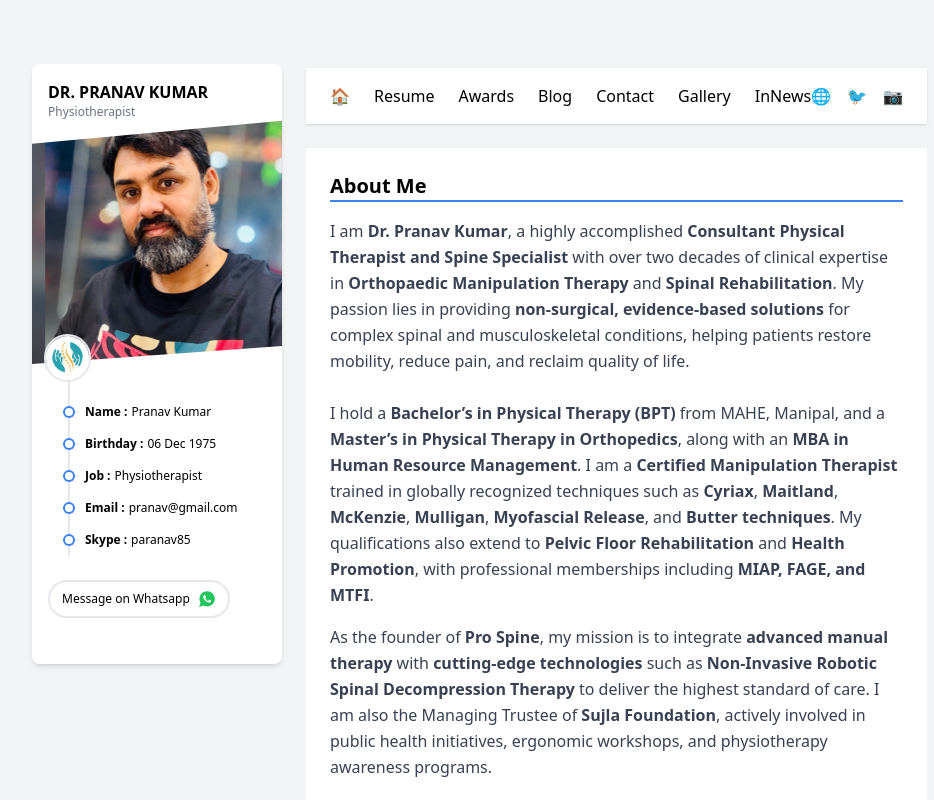
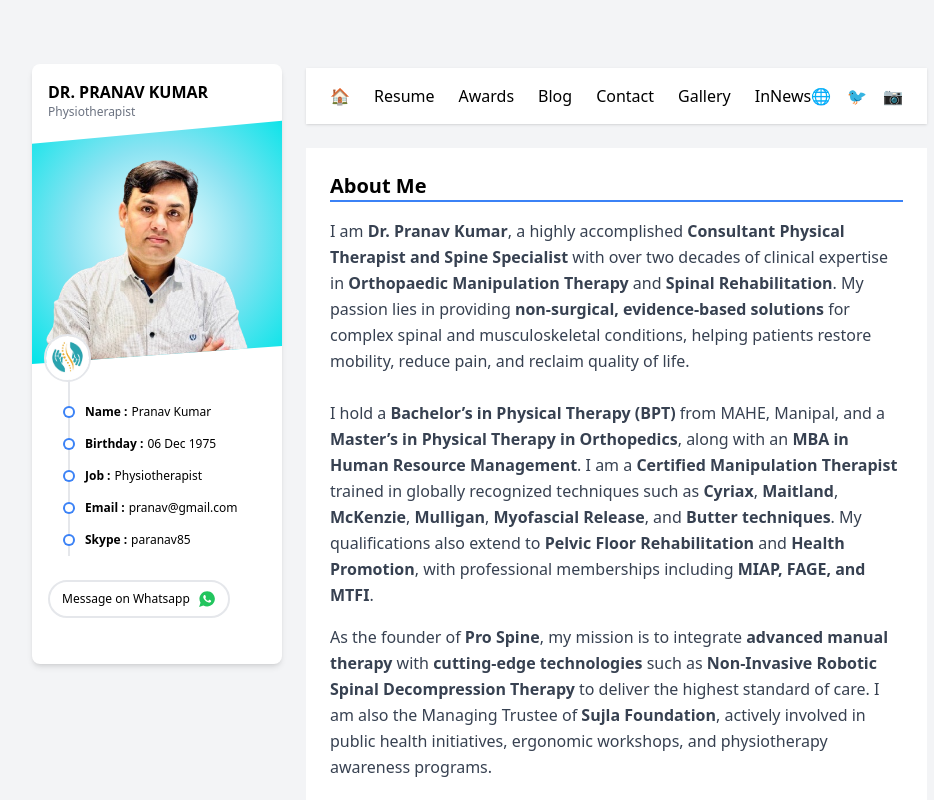
Before and after one commit to abhinavbgpgit/Dr-paranav-portfolio, a React (Vite) app: page / in a window 1280 px wide. Shown: the top 800 px of the page, without its empty margins (224-1158 px from the left). Built offline with nearby package versions, Linux system fonts and the light colour scheme.

Commit message:
dr pranav profile pic change

```diff
--- a/src/components/Side.jsx
+++ b/src/components/Side.jsx
@@ -21,12 +21,20 @@
       </div>
       <div className="h-[220px]"></div>
       {/* Profile Image */}
-      <img
-        src={profile_pic}
-        alt="Dr. Robert Gibbons"
-        className="w-full h-64 object-cover mb-4 absolute top-11 left-0"
-        style={{ clipPath: "polygon(0 14%, 100% 5%, 100% 93%, 0% 100%)" }}
-      />
+      <div
+        className="w-full h-64 mb-4 absolute top-11 left-0 overflow-hidden"
+        style={{
+          clipPath: "polygon(0 14%, 100% 5%, 100% 93%, 0% 100%)",
+          background:
+            "radial-gradient(circle, rgba(255, 255, 255, 1) 0%, rgba(138, 227, 242, 1) 49%, rgba(0, 228, 232, 1) 100%)",
+        }}
+      >
+        <img
+          src={profile_pic}
+          alt="Dr. Robert Gibbons"
+          className="w-full h-full object-cover mix-blend-normal"
+        />
+      </div>
 
       <img
         src={logo}
```
Also changed, not shown: src/assets/general/dr_pranav.png.
